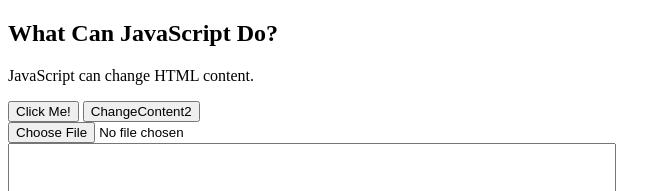
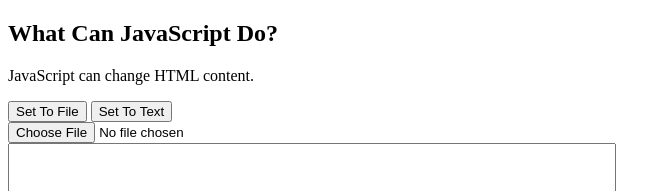
Before and after one commit to egelja/zt-calculator, a website: page Webpage.html in a window 1280 px wide. Shown: the top 191 px of the page, without its empty margins (0-671 px from the left). Drawn offline with Linux system fonts and the light colour scheme.

Commit message:
Fixed wording

```diff
--- a/Webpage.html
+++ b/Webpage.html
@@ -12,9 +12,9 @@
 
     <p id="demo">JavaScript can change HTML content.</p>
 
-    <button type="button" onclick='ChangeContent()'>Click Me!</button>
+    <button type="button" onclick='SetToFile()'>Set To File</button>
 
-    <button type="button" onclick='OpenInput()'>ChangeContent2</button>
+    <button type="button" onclick='SetToText()'>Set To Text</button>
 
     <br>
 
--- a/csvReader.js
+++ b/csvReader.js
@@ -24,10 +24,10 @@ function csvReader(CSVText) {
     }
 }
 
-function ChangeContent() {
+function SetToFile() {
   document.getElementById("demo").innerHTML = OpenInput(csvReader);
 }
 
-function ChangeContent2() {
+function SetToText() {
   document.getElementById("demo").innerHTML = document.getElementById("CSVText").value;
 }
```
